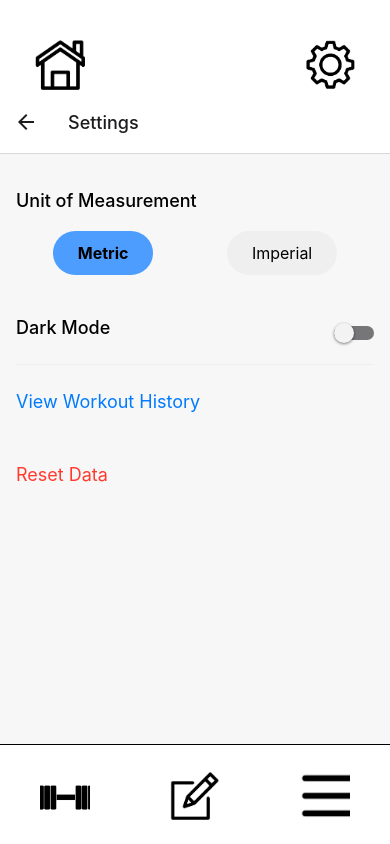
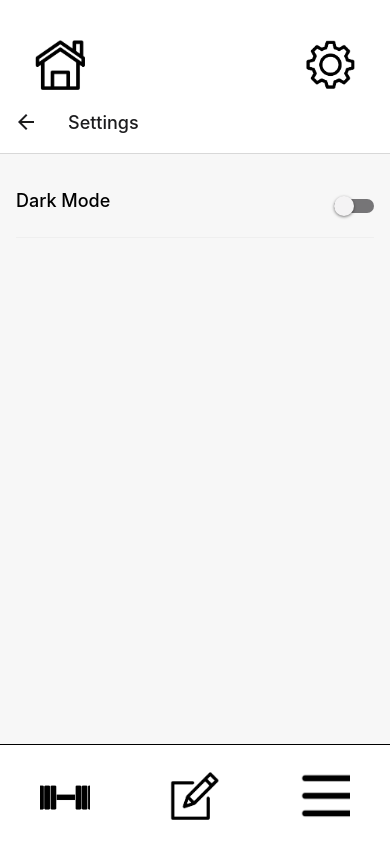
Before and after one commit to peilanzhang/GitFitProj, a React Native app: screen /Settings in a window 390 px wide. Built offline with nearby package versions, Linux system fonts and the light colour scheme.

Commit message:
removed certain settings

```diff
--- a/screens/AppSettings.jsx
+++ b/screens/AppSettings.jsx
@@ -62,26 +62,6 @@ function AppSettings() {
 
   return (
     <View style={styles.container}>
-      {/* Unit of Measurement */}
-      <View style={styles.settingItem}>
-        <Text style={styles.settingLabel}>Unit of Measurement</Text>
-        <View style={{ flexDirection: 'row', justifyContent: 'space-around' }}>
-          <TouchableOpacity
-            style={[styles.button, selectedUnit === 'Metric' ? { backgroundColor: '#4D9DFF' } : {}]}
-            onPress={() => handleUnitChange('Metric')}>
-            <Text style={[styles.buttonText, selectedUnit === 'Metric' && styles.selectedUnit]}>
-              Metric
-            </Text>
-          </TouchableOpacity>
-          <TouchableOpacity
-            style={[styles.button, selectedUnit === 'Imperial' ? { backgroundColor: '#4D9DFF' } : {}]}
-            onPress={() => handleUnitChange('Imperial')}>
-            <Text style={[styles.buttonText, selectedUnit === 'Imperial' && styles.selectedUnit]}>
-              Imperial
-            </Text>
-          </TouchableOpacity>
-        </View>
-      </View>
 
       {/* Dark Mode Switch */}
       <View style={styles.switchContainer}>
@@ -95,15 +75,7 @@ function AppSettings() {
         />
       </View>
 
-      {/* View Workout History */}
-      <TouchableOpacity style={styles.settingItem} onPress={WorkoutHistory}>
-        <Text style={styles.linkText}>View Workout History</Text>
-      </TouchableOpacity>
 
-      {/* Reset Data */}
-      <TouchableOpacity style={styles.settingItem}>
-        <Text style={[styles.linkText, { color: '#FF3B30' }]}>Reset Data</Text>
-      </TouchableOpacity>
     </View>
   );
 }
```
